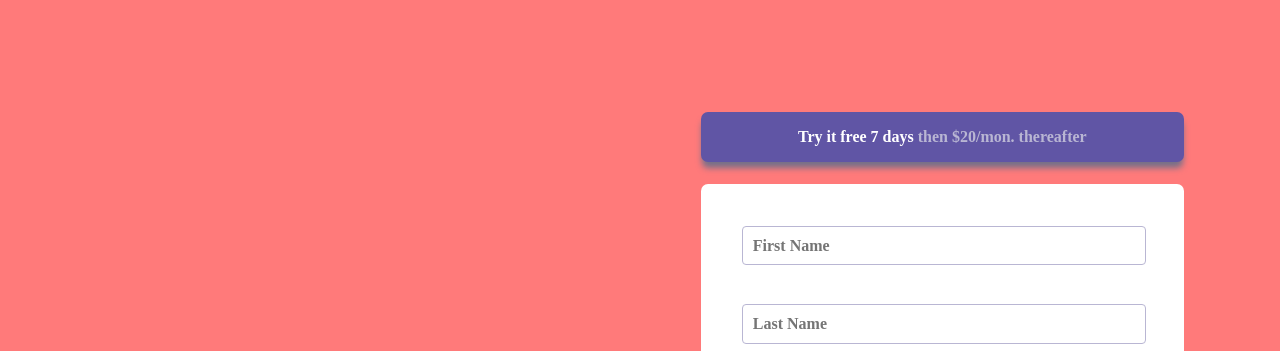
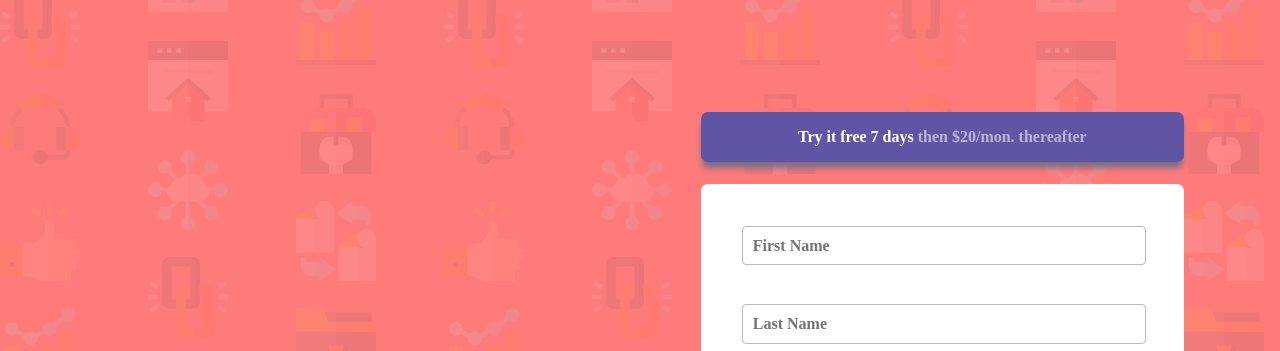
Before and after one commit to Carolkiarie/intro-component, a plain HTML site: page index.html in a window 1280 px wide. Shown: the top 351 px of the page. Drawn offline with Linux system fonts and the light colour scheme; the site is published under a folder, as on GitHub Pages, so addresses that start at the root find nothing.

Commit message:
new changes

```diff
--- a/sstyle.css
+++ b/sstyle.css
@@ -68,7 +68,7 @@ margin: 5rem;
 
   body{
     background-color: var(--red);
-    background-image: url('/images/bg-intro-desktop.png');
+    background-image: url('images/bg-intro-desktop.png');
 
 }
 form{
```
